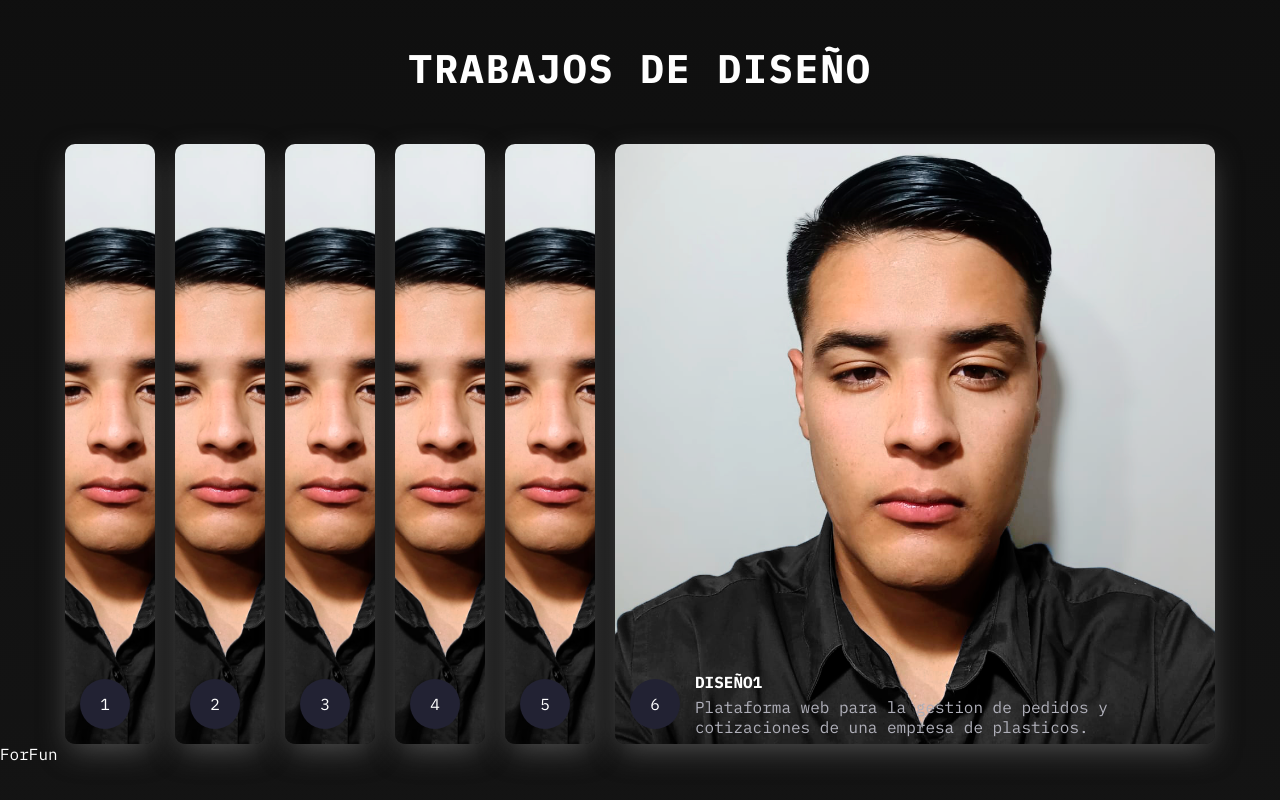
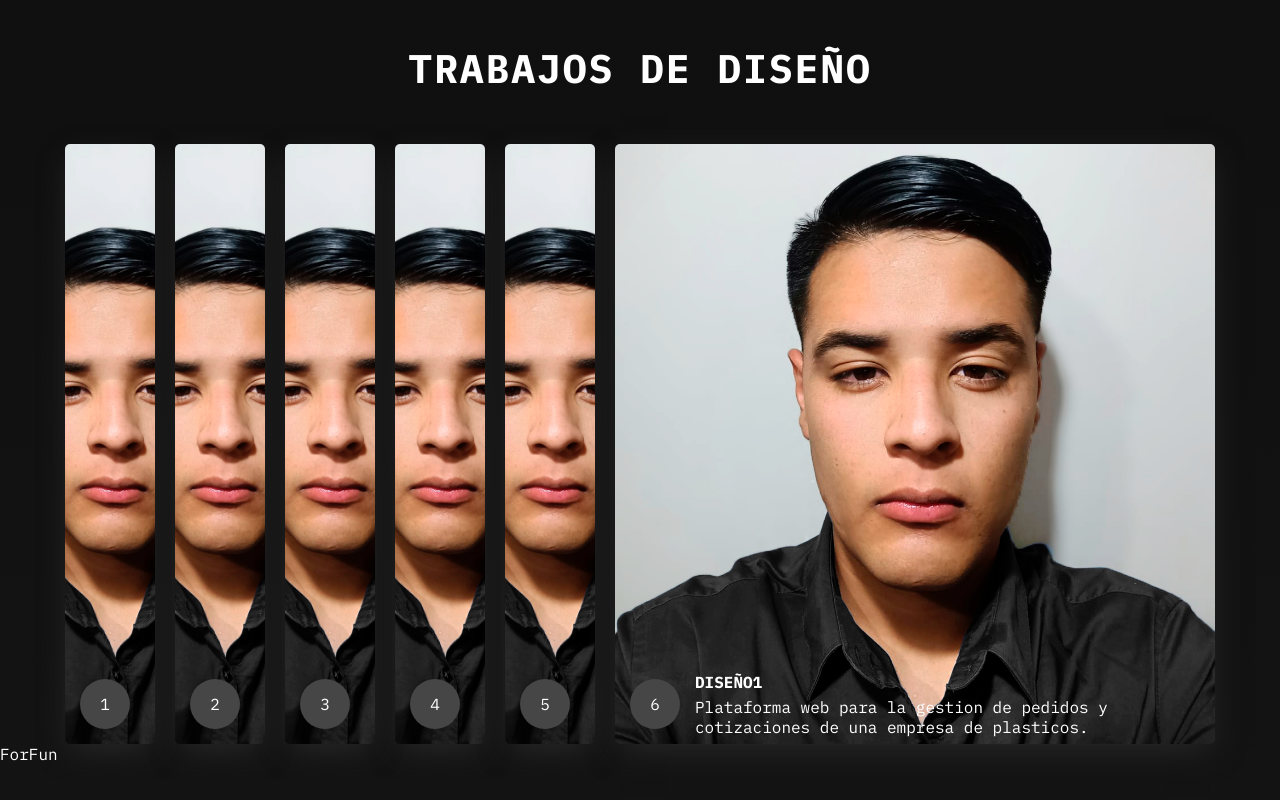
Before and after one commit to AdairKevin/PortfolioAdair, a React (Vite) app: page /desing in a window 1280 px wide. Shown: the part 2307-3107 px from the top of the page. Built offline with nearby package versions, Linux system fonts and the light colour scheme; no server answers.

Commit message:
Update desingCard.module.css

```diff
--- a/src/pages/desing/desingCard.module.css
+++ b/src/pages/desing/desingCard.module.css
@@ -7,7 +7,7 @@
 
 .card {
   width: 90px;
-  border-radius: 10px;
+  border-radius: 5px;
   background-size: cover;
   background-position: center;
   cursor: pointer;
@@ -16,7 +16,7 @@
   display: flex;
   align-items: flex-end;
   transition: 0.6s cubic-bezier(0.28, -0.03, 0, 0.99);
-  box-shadow: 0px 10px 30px -5px rgba(95, 95, 95, 0.8);
+  box-shadow: 0px 10px 30px -5px rgba(46, 46, 46, 0.8);
 }
 
 .card > .row {
@@ -26,7 +26,7 @@
 }
 
 .card > .row > .icon {
-  background: #223;
+  background: rgb(70, 70, 70);
   color: white;
   border-radius: 50%;
   width: 50px;
@@ -50,7 +50,7 @@
 }
 
 .description p {
-  color: #b0b0ba;
+  color: #ffffff;
   padding-top: 5px;
 }
 
```
